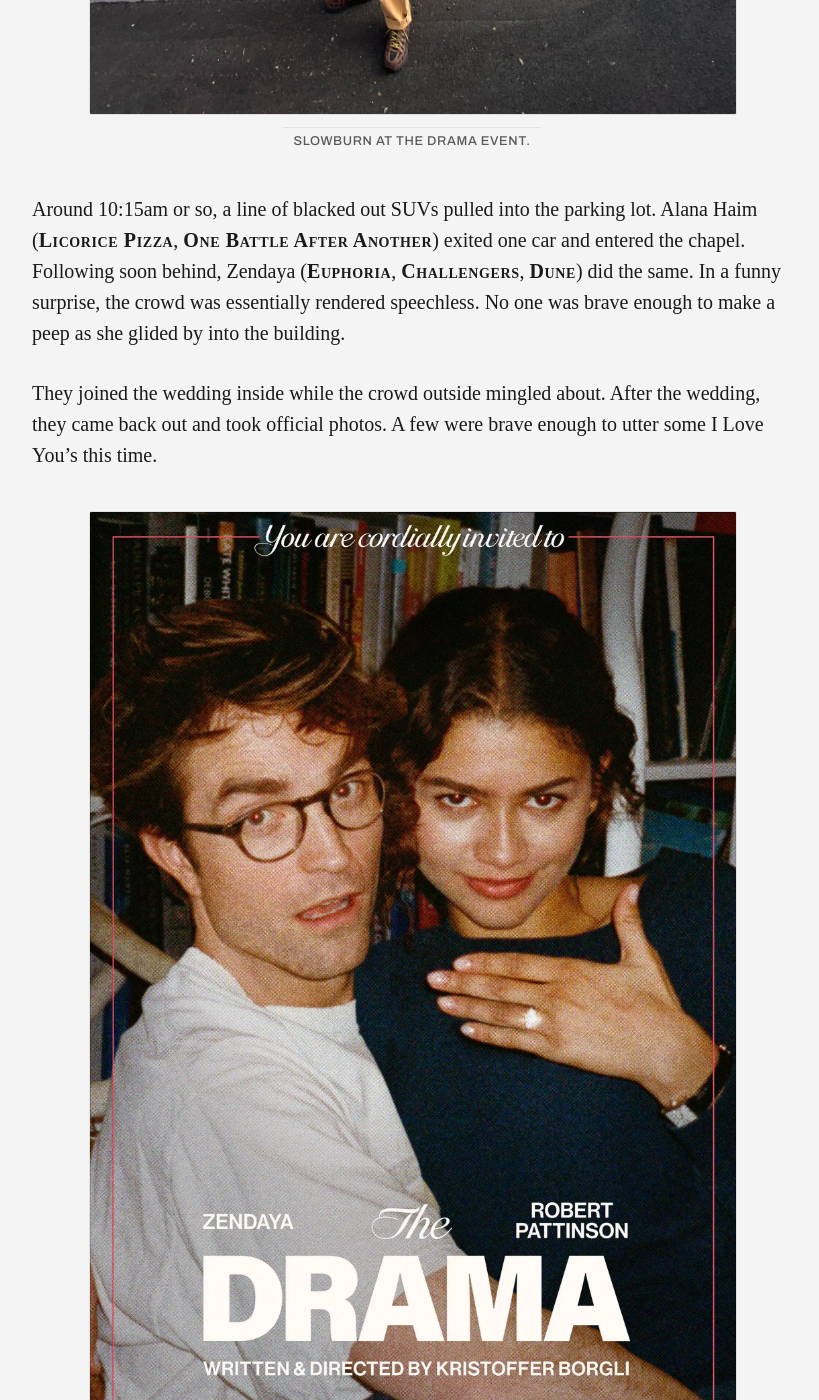
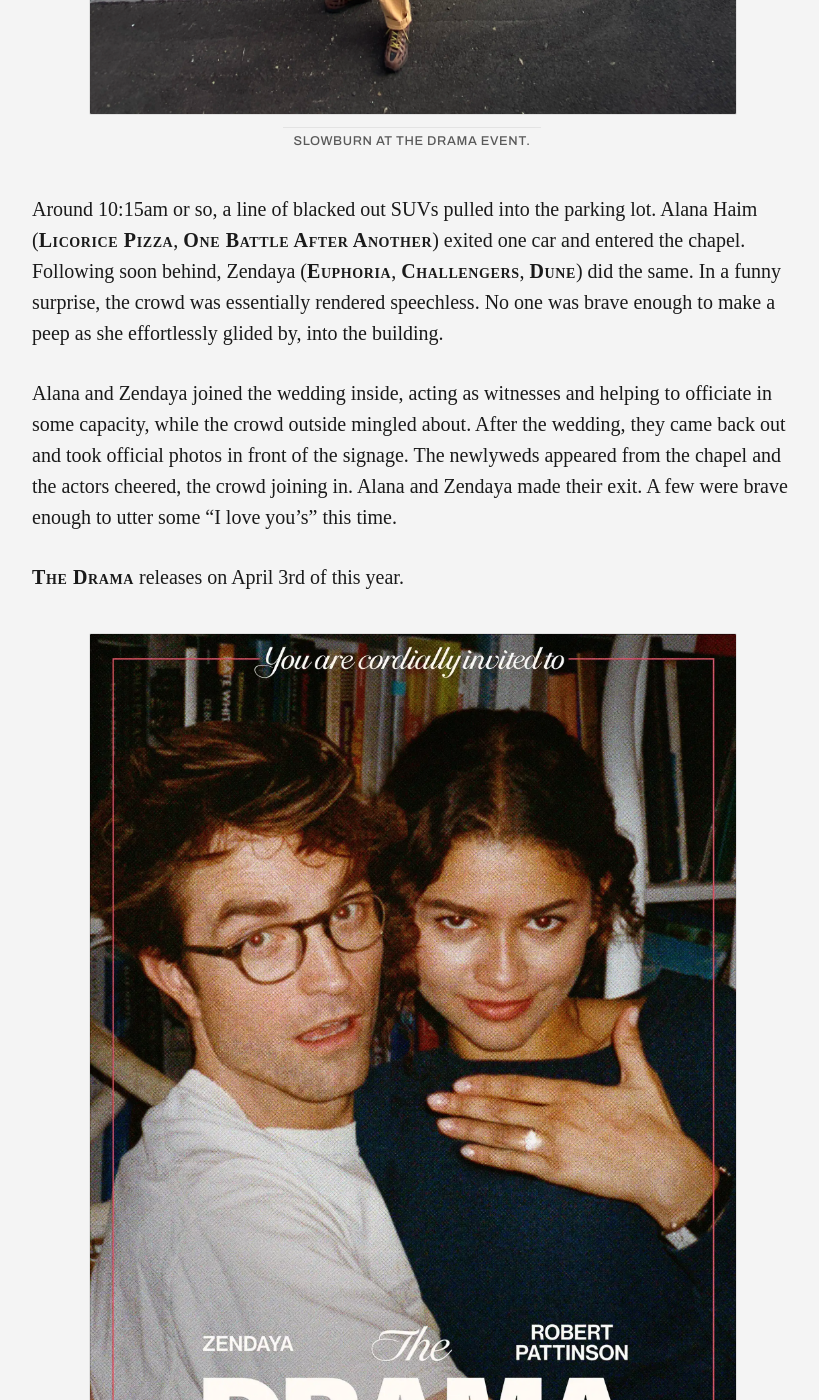
Before and after one commit to Slowburn-Movies/slowburn-movies.github.io, a Jekyll site: the page built from _posts/2026-03-14-the-drama-wedding-pop-up.md, in a window 1280 px wide and 1400 px high, scrolled down 1813 px. Shown: the whole window, without its empty margins (228-1047 px from the left). Built offline with Jekyll 4.4.1, drawn with Linux system fonts in a browser that asks for light colours; some web fonts are replaced; some of the changed text lies outside the part shown.

Commit message:
Update 2026-03-14-the-drama-wedding-pop-up.md

```diff
--- a/_posts/2026-03-14-the-drama-wedding-pop-up.md
+++ b/_posts/2026-03-14-the-drama-wedding-pop-up.md
@@ -24,13 +24,13 @@ We arrived before the start time. It was a tense, but jovial atmosphere as like-
   <figcaption>Slowburn at The Drama event.</figcaption>
 </figure>
 
-Around 10:15am or so, a line of blacked out SUVs pulled into the parking lot. Alana Haim (<cite>Licorice Pizza</cite>, <cite>One Battle After Another</cite>) exited one car and entered the chapel. Following soon behind, Zendaya (<cite>Euphoria</cite>, <cite>Challengers</cite>, <cite>Dune</cite>) did the same. In a funny surprise, the crowd was essentially rendered speechless. No one was brave enough to make a peep as she glided by into the building.
+Around 10:15am or so, a line of blacked out SUVs pulled into the parking lot. Alana Haim (<cite>Licorice Pizza</cite>, <cite>One Battle After Another</cite>) exited one car and entered the chapel. Following soon behind, Zendaya (<cite>Euphoria</cite>, <cite>Challengers</cite>, <cite>Dune</cite>) did the same. In a funny surprise, the crowd was essentially rendered speechless. No one was brave enough to make a peep as she effortlessly glided by, into the building.
 
-They joined the wedding inside while the crowd outside mingled about. After the wedding, they came back out and took official photos. A few were brave enough to utter some I Love You's this time.
+Alana and Zendaya joined the wedding inside, acting as witnesses and helping to officiate in some capacity, while the crowd outside mingled about. After the wedding, they came back out and took official photos in front of the signage. The newlyweds appeared from the chapel and the actors cheered, the crowd joining in. Alana and Zendaya made their exit. A few were brave enough to utter some "I love you's" this time.
+
+<cite>The Drama</cite> releases on April 3rd of this year.
 
 <figure>
   <img src="/assets/images/the-drama-poster.webp" alt="Robert Pattinson and Zendaya sitting together. Zendaya holding up her hand showing an engagement ring on it.">
   <figcaption>The Drama poster.</figcaption>
 </figure>
-
-<cite>The Drama</cite> releases on April 3rd of this year.
```
